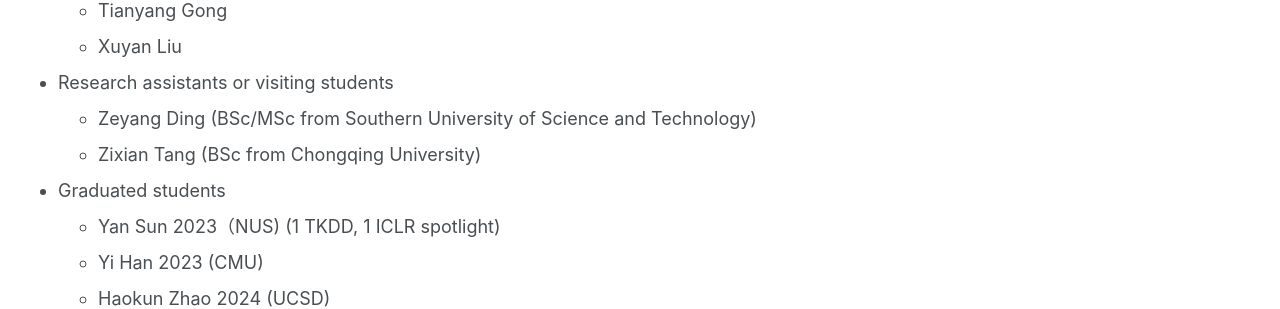
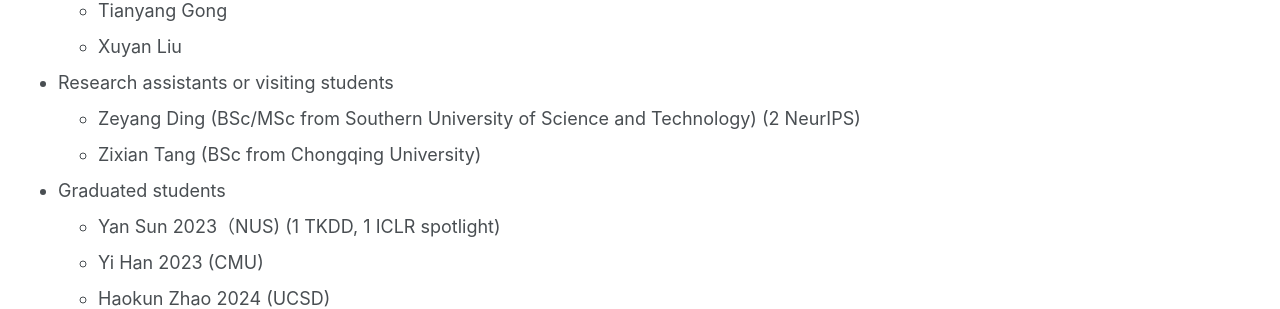
Before and after one commit to jicongfan/jicongfan.github.io, a Jekyll site: the page built from _pages/students.md, in a window 1280 px wide. Shown: the part 547-856 px from the top of the page. Built offline with Jekyll 4.4.1, drawn with Linux system fonts in a browser that asks for light colours.

Commit message:
Update students.md

```diff
--- a/_pages/students.md
+++ b/_pages/students.md
@@ -18,7 +18,7 @@
   - Xuyan Liu
 
 - Research assistants or visiting students
-	- Zeyang Ding (BSc/MSc from Southern University of Science and Technology)
+	- Zeyang Ding (BSc/MSc from Southern University of Science and Technology) (2 NeurIPS)
     - Zixian Tang (BSc from Chongqing University)
 
 - Graduated students
```
